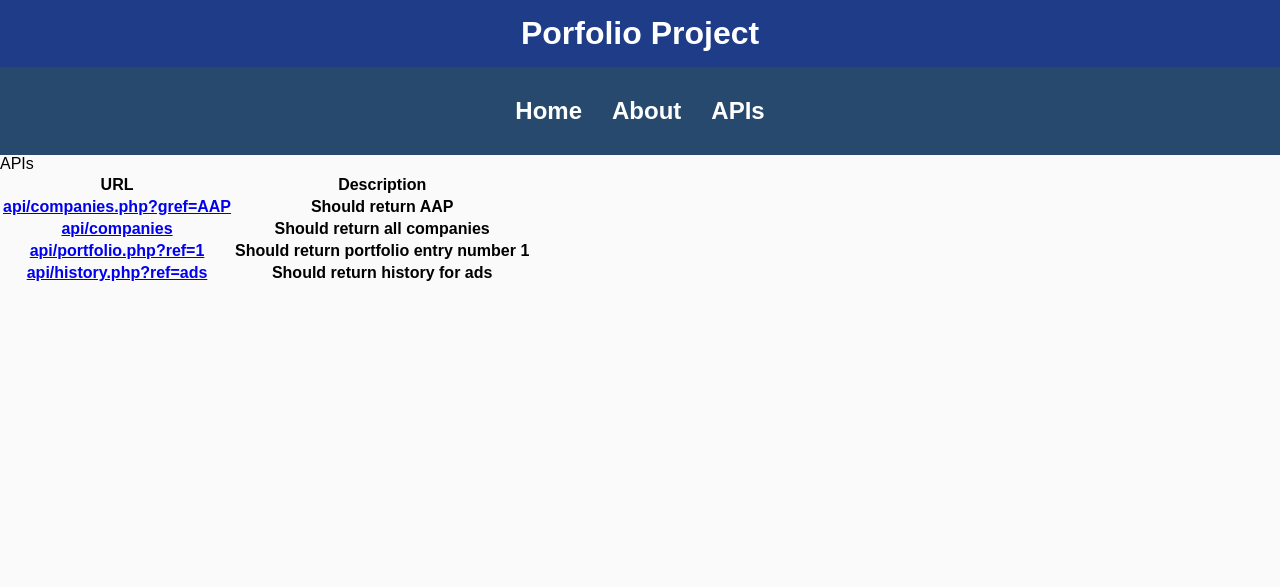
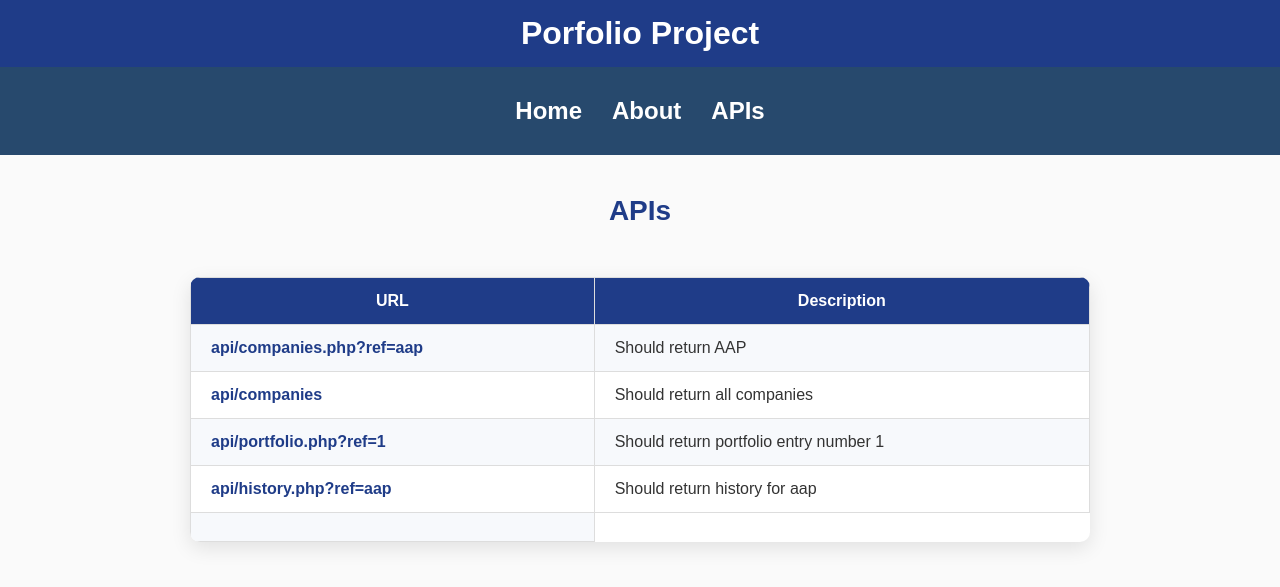
Before and after one commit to Yowgene/EugenePardinez025201731025, a PHP site: page /apitest.php in a window 1280 px wide. Shown: the top 587 px of the page. Run offline with PHP 8.4, Linux system fonts and the light colour scheme; lists and menus that the app fills with data are empty.

Commit message:
changesv4

```diff
--- a/api/companies.php
+++ b/api/companies.php
@@ -3,6 +3,7 @@
         $pdo = new PDO('sqlite:../data/stocks.db'); //pdo connection on SQLite database
         $pdo -> setAttribute(PDO::ATTR_ERRMODE, PDO::ERRMODE_EXCEPTION);
         $ref = $_GET['ref'] ?? null;//get the reference from the apitest.php, this will be used to search for symbol
+        $ref = strtoupper($ref); //convert the reference to uppercase to match the database entries
         if ($ref) { //if/else statement to check if there is a reference input
             $stmt = $pdo->prepare("SELECT * FROM companies WHERE symbol = :ref");//preparing the statement
             $stmt->execute([':ref' => $ref]); //using ref to execute the search
--- a/api/history.php
+++ b/api/history.php
@@ -3,6 +3,7 @@
         $pdo = new PDO('sqlite:../data/stocks.db'); //pdo connection on SQLite database
         $pdo -> setAttribute(PDO::ATTR_ERRMODE, PDO::ERRMODE_EXCEPTION);
         $ref = $_GET['ref'] ?? null; //get the reference from the apitest.php, this will be used to search for symbol
+        $ref = strtoupper($ref); //convert the reference to uppercase to match the database entries
         if ($ref) {//if/else statement to check if there is a reference input
             $ref = ucwords($ref); //capitalize the first letter of each word to match the database entries
             $stmt = $pdo->prepare("SELECT * FROM history WHERE symbol = :ref");
--- a/apitest.php
+++ b/apitest.php
@@ -1,6 +1,7 @@
 <?php
 //apitest.php, this should provide links to the different api files created
 //i'ved put it in a table for better visuals and structure
+//for AAP link, im not quite sure if I should return all symbols with AAP or just AAP alone, so I based it in just one AAP symbol since it says that it only retuns one specific company
 ?>
 <!DOCTYPE html>
 <html lang="en">
@@ -25,7 +26,7 @@
             <th><strong>Description</strong></th>
         </tr>
         <tr>
-            <th><a href='api/companies.php?ref=AAP'>api/companies.php?gref=AAP</a></th>
+            <th><a href='api/companies.php?ref=aap'>api/companies.php?ref=aap</a></th>
             <th>Should return AAP</th>
         </tr>
         <tr>
@@ -36,8 +37,8 @@
             <th><a href='api/portfolio.php?ref=1'>api/portfolio.php?ref=1</a></th>
             <th>Should return portfolio entry number 1</th>
         <tr>
-            <th><a href="api/history.php?ref=ads">api/history.php?ref=ads</a></th>
-            <th>Should return history for ads</th>
+            <th><a href="api/history.php?ref=aap">api/history.php?ref=aap</a></th>
+            <th>Should return history for aap</th>
         </tr>
         <tr>
             <th><a href='api/users.php?ref=</th>
--- a/css/styles.css
+++ b/css/styles.css
@@ -221,3 +221,67 @@
     background-color: #007bff;
     transform: scale(1.05);
 }
+
+/* API Table Page Styles */
+
+/* Center the API content */
+.api {
+    margin: 50px auto;
+    width: 90%;
+    max-width: 900px;
+    border-collapse: collapse;
+    background: #ffffff;
+    border-radius: 10px;
+    overflow: hidden;
+    box-shadow: 0 6px 20px rgba(0, 0, 0, 0.1);
+}
+
+/* Table headers */
+.api th {
+    border: 1px solid #ddd;
+    padding: 14px 20px;
+    text-align: left;
+    color: #333;
+    font-weight: normal;
+}
+
+/* Header row */
+.api tr:first-child th {
+    background-color: #1f3c88;
+    color: white;
+    text-align: center;
+    font-weight: bold;
+}
+
+/* Alternate row colors */
+.api tr:nth-child(even) {
+    background-color: #f7f9fc;
+}
+
+/* Hover effect */
+.api tr:hover {
+    background-color: #eef4ff;
+}
+
+/* API links */
+.api a {
+    color: #1f3c88;
+    text-decoration: none;
+    font-weight: bold;
+}
+
+.api a:hover {
+    color: #007bff;
+    text-decoration: underline;
+}
+
+/* Label for the table */
+label[for="api"] {
+    display: block;
+    text-align: center;
+    font-size: 28px;
+    margin-top: 40px;
+    margin-bottom: 20px;
+    color: #1f3c88;
+    font-weight: 600;
+}
```
